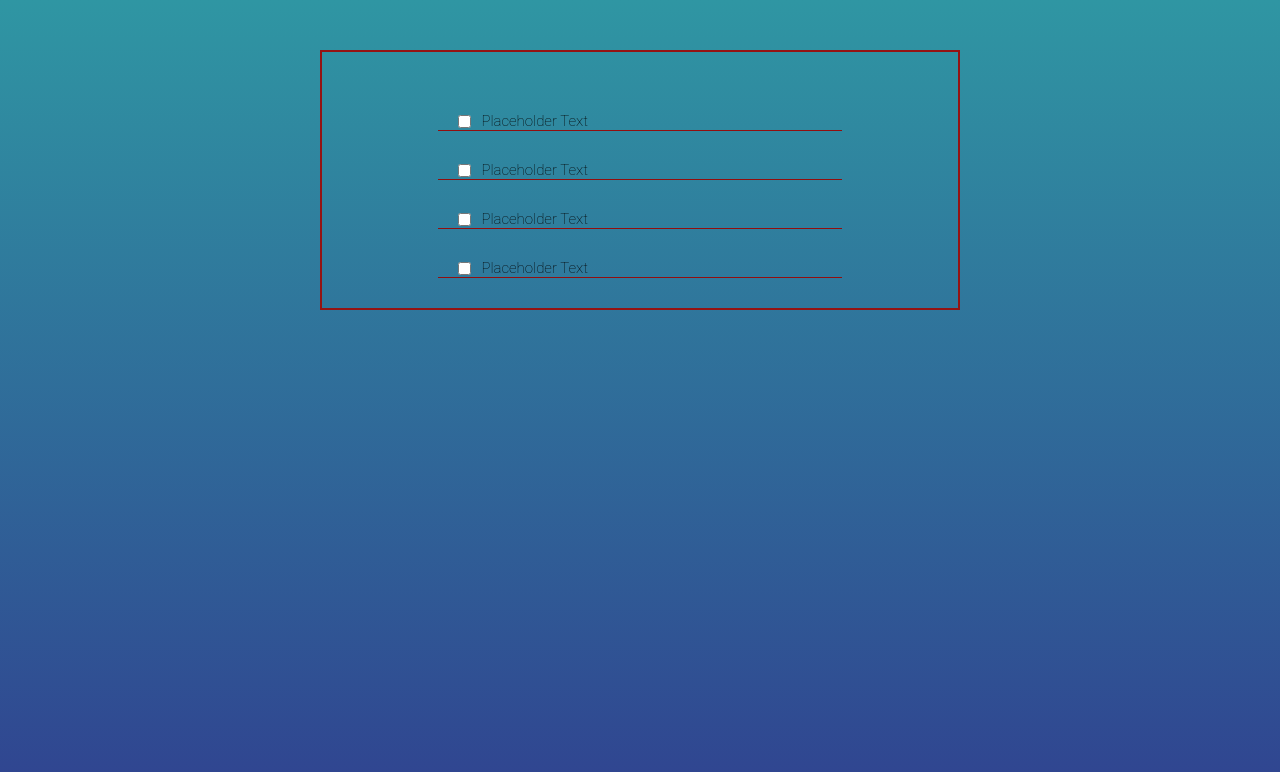
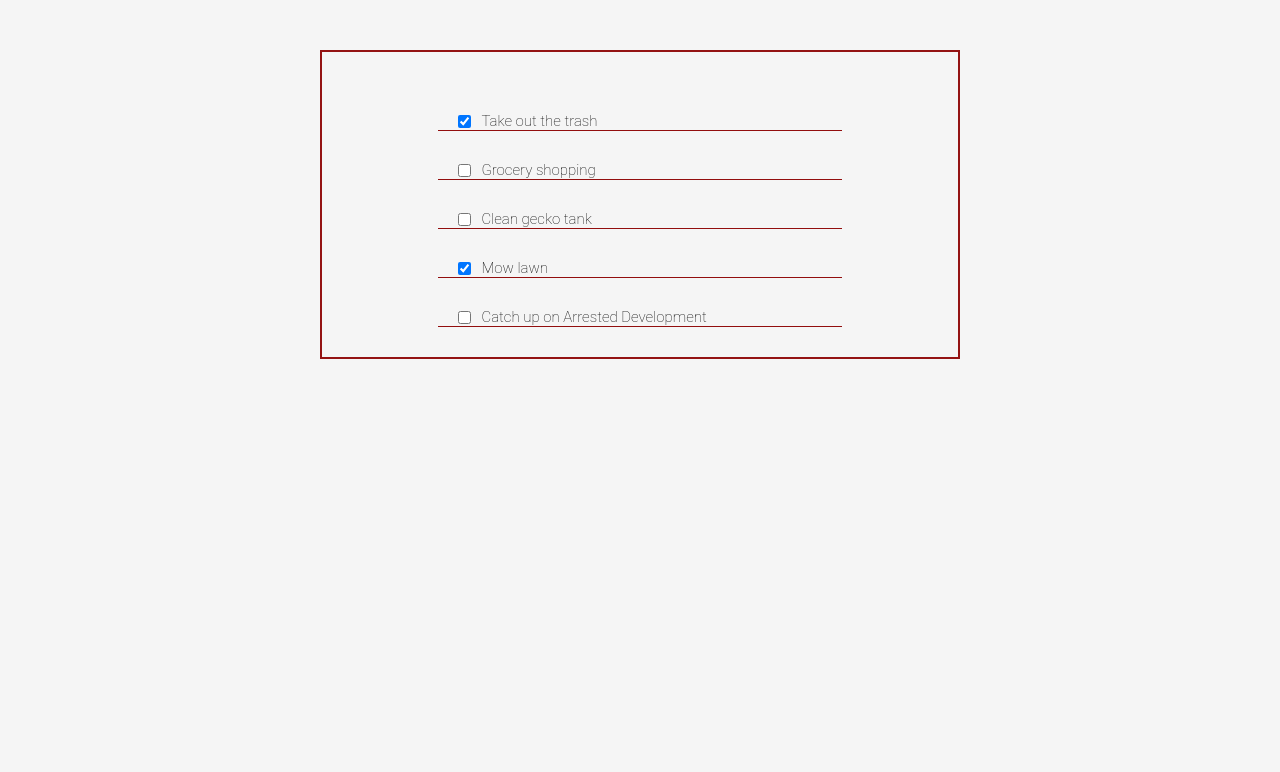
Before and after one commit to Toguro85/Todo-app, a React (Create React App) app in the folder todo-app/: page / in a window 1280 px wide. Shown: the top 772 px of the page. Built offline with nearby package versions, Linux system fonts and the light colour scheme.

Commit message:
Added props

```diff
--- a/todo-app/src/components/App.js
+++ b/todo-app/src/components/App.js
@@ -1,14 +1,13 @@
 import React from 'react';
 import '../styles/App.css';
 import TodoItem from './TodoItem';
+import todosData from './todosData'
 
 function App(){
+    const todo = todosData.map(task => <TodoItem key={task.id} item={task}/>)
     return (
         <div className="todo-list">
-            <TodoItem />
-            <TodoItem />
-            <TodoItem />
-            <TodoItem />
+            {todo}
         </div>
     )
 }
--- a/todo-app/src/components/TodoItem.js
+++ b/todo-app/src/components/TodoItem.js
@@ -1,11 +1,11 @@
 import React from 'react';
 import '../styles/TodoItem.css'
 
-function TodoItem(){
+function TodoItem(props){
     return (
         <div className="todo-item">
-        <input type="checkbox"/>
-        <p>Placeholder Text</p>
+        <input type="checkbox" checked={props.item.completed}/>
+        <p>{props.item.text}</p>
         </div>
     )
 }
--- /dev/null
+++ b/todo-app/src/components/todosData.js
@@ -0,0 +1,29 @@
+const todosData = [
+    {
+        id: 1,
+        text: "Take out the trash",
+        completed: true
+    },
+    {
+        id: 2,
+        text: "Grocery shopping",
+        completed: false
+    },
+    {
+        id: 3,
+        text: "Clean gecko tank",
+        completed: false
+    },
+    {
+        id: 4,
+        text: "Mow lawn",
+        completed: true
+    },
+    {
+        id: 5,
+        text: "Catch up on Arrested Development",
+        completed: false
+    }
+]
+
+export default todosData
--- a/todo-app/src/styles/App.css
+++ b/todo-app/src/styles/App.css
@@ -5,12 +5,11 @@
 }
 
 body {
-    background: linear-gradient(rgb(47,150,163), rgb(48,62,143));
+    background: whitesmoke;
     height: 100vh;
 }
 
 .todo-list {
-    background-color: linear-gradient(rgb(47,150,163), rgb(48,62,143));
     margin: auto;
     margin-top: 50px;
     width: 50%;
```
